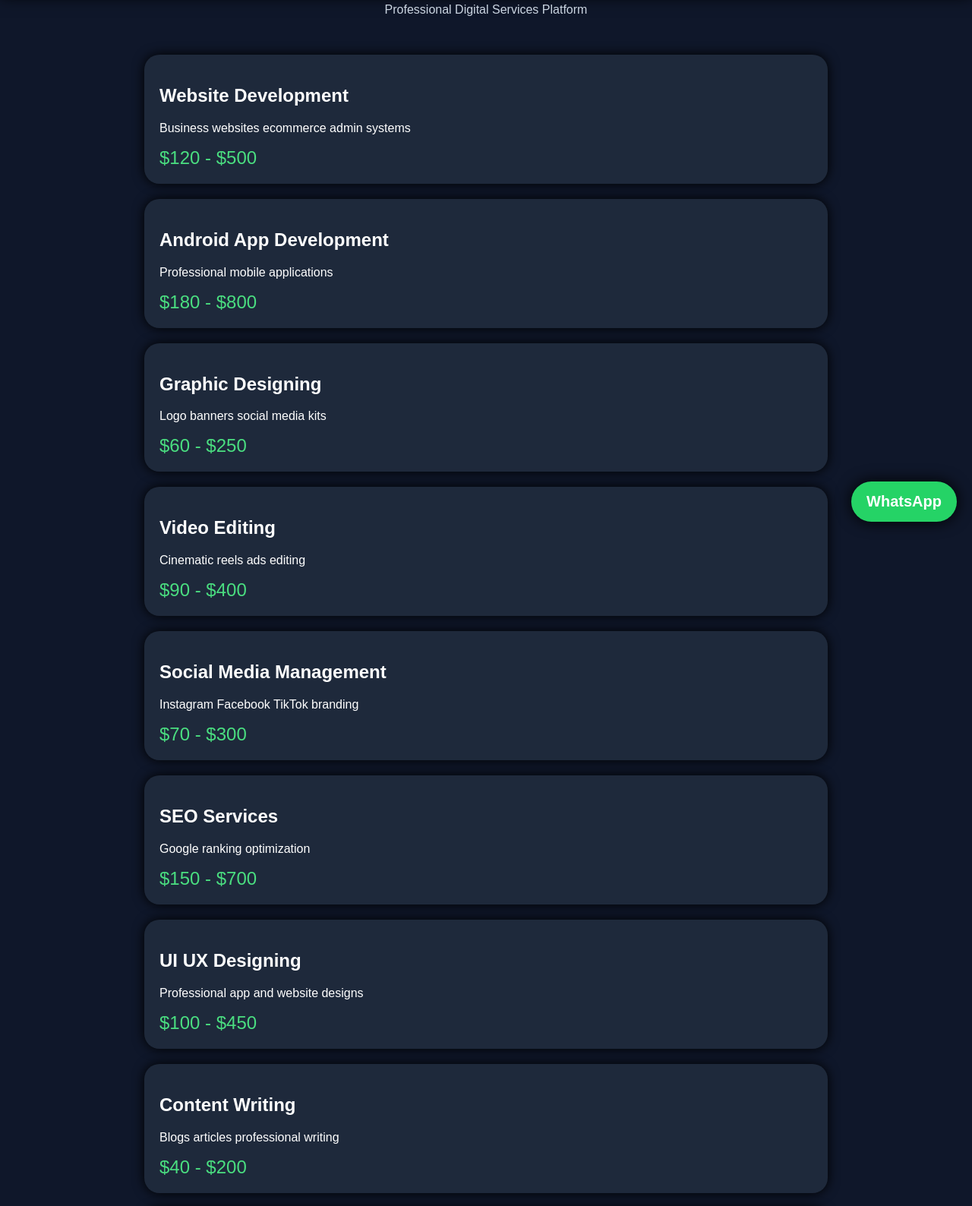
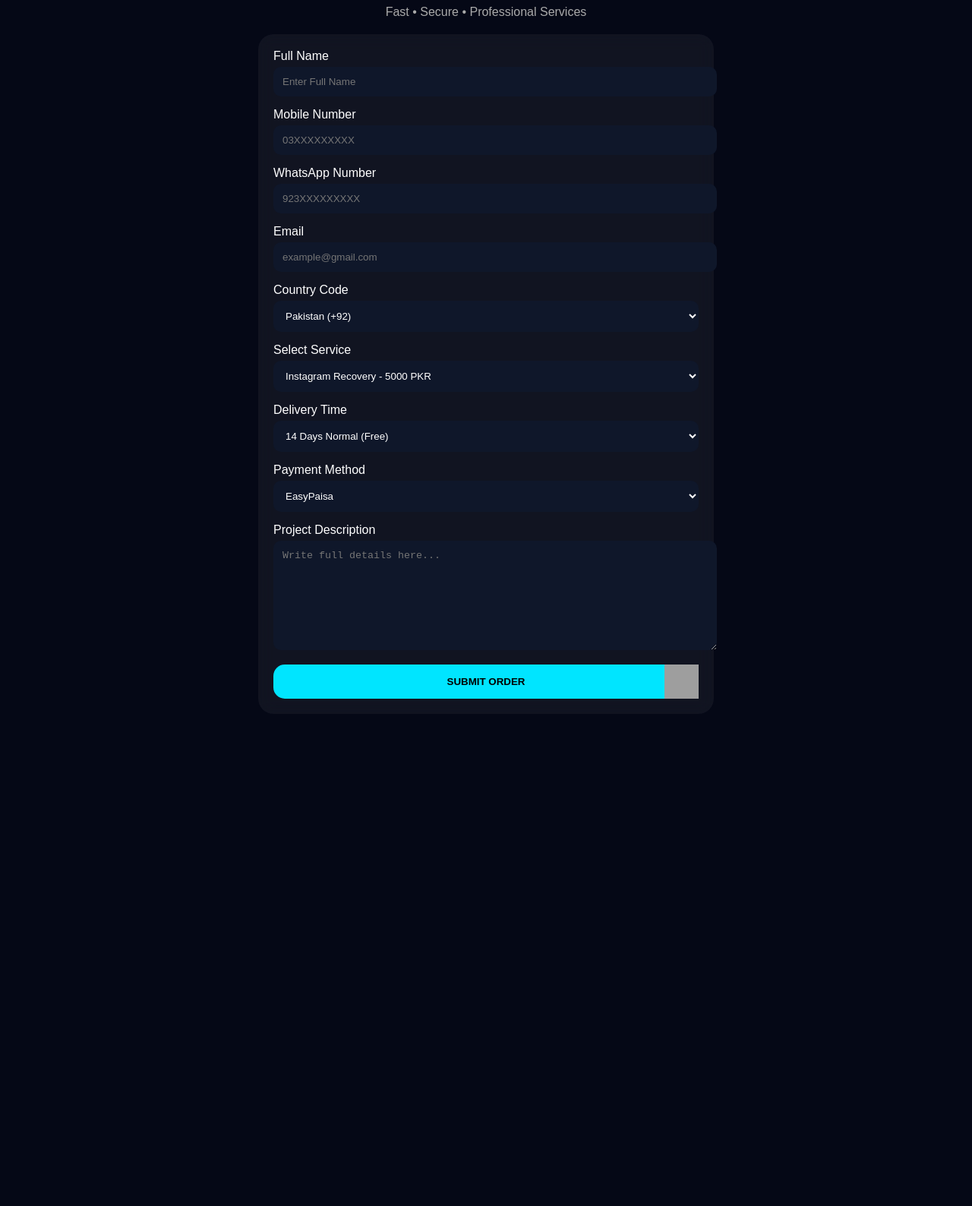
Before and after one commit to basimbhattigpt-ops/WorldService, a website: page public/index.html in a window 1280 px wide. Shown: the part 93-1681 px from the top of the page at 76% size. After the commit the page ends 1053 px from the top, so only its background shows below. Drawn offline with Linux system fonts and the light colour scheme; grey boxes are pictures that could not be loaded.

Commit message:
WorldService update

```diff
--- a/public/index.html
+++ b/public/index.html
@@ -1,221 +1,125 @@
 <!DOCTYPE html>
-<html>
+<html lang="en">
 <head>
-<title>WorldService Premium</title>
+<meta charset="UTF-8">
 <meta name="viewport" content="width=device-width, initial-scale=1.0">
-
-<style>
-
-body{
-background:#0f172a;
-font-family:Arial;
-margin:0;
-padding:0;
-color:white;
-}
-
-.header{
-background:linear-gradient(90deg,#06b6d4,#3b82f6);
-padding:25px;
-text-align:center;
-font-size:32px;
-font-weight:bold;
-box-shadow:0 0 20px black;
-}
-
-.sub{
-text-align:center;
-padding:10px;
-color:#cbd5e1;
-}
-
-.container{
-max-width:900px;
-margin:auto;
-padding:20px;
-}
-
-.card{
-background:#1e293b;
-padding:20px;
-margin-top:20px;
-border-radius:20px;
-box-shadow:0 0 15px black;
-transition:0.3s;
-}
-
-.card:hover{
-transform:scale(1.02);
-}
-
-.price{
-color:#4ade80;
-font-size:24px;
-margin-top:10px;
-}
-
-.fast{
-color:yellow;
-font-weight:bold;
-}
-
-input,select{
-width:100%;
-padding:14px;
-margin-top:12px;
-border:none;
-border-radius:12px;
-font-size:16px;
-}
-
-button{
-width:100%;
-padding:16px;
-margin-top:20px;
-background:linear-gradient(90deg,#06b6d4,#3b82f6);
-border:none;
-border-radius:15px;
-font-size:20px;
-color:white;
-font-weight:bold;
-}
-
-.whatsapp{
-position:fixed;
-bottom:20px;
-right:20px;
-background:#25D366;
-padding:15px 20px;
-border-radius:50px;
-font-size:20px;
-text-decoration:none;
-color:white;
-font-weight:bold;
-box-shadow:0 0 20px black;
-}
-
-.footer{
-text-align:center;
-padding:30px;
-color:#94a3b8;
-}
-
-</style>
+<title>WorldService Pro</title>
+<link rel="stylesheet" href="style.css">
 </head>
-
 <body>
-
-<div class="header">
-WorldService Premium
-</div>
-
-<div class="sub">
-Professional Digital Services Platform
-</div>
 
 <div class="container">
 
-<div class="card">
-<h2>Website Development</h2>
-<p>Business websites ecommerce admin systems</p>
-<div class="price">$120 - $500</div>
+<h1 class="logo">WORLD SERVICE PRO</h1>
+<p class="subtitle">Fast • Secure • Professional Services</p>
+
+<form class="service-form">
+
+<!-- FULL NAME -->
+<div class="input-box">
+<label>Full Name</label>
+<input type="text" placeholder="Enter Full Name" required>
 </div>
 
-<div class="card">
-<h2>Android App Development</h2>
-<p>Professional mobile applications</p>
-<div class="price">$180 - $800</div>
+<!-- MOBILE NUMBER -->
+<div class="input-box">
+<label>Mobile Number</label>
+<input type="text" placeholder="03XXXXXXXXX" required>
 </div>
 
-<div class="card">
-<h2>Graphic Designing</h2>
-<p>Logo banners social media kits</p>
-<div class="price">$60 - $250</div>
+<!-- WHATSAPP NUMBER -->
+<div class="input-box">
+<label>WhatsApp Number</label>
+<input type="text" placeholder="923XXXXXXXXX" required>
 </div>
 
-<div class="card">
-<h2>Video Editing</h2>
-<p>Cinematic reels ads editing</p>
-<div class="price">$90 - $400</div>
+<!-- EMAIL -->
+<div class="input-box">
+<label>Email</label>
+<input type="email" placeholder="example@gmail.com">
 </div>
 
-<div class="card">
-<h2>Social Media Management</h2>
-<p>Instagram Facebook TikTok branding</p>
-<div class="price">$70 - $300</div>
+<!-- COUNTRY CODE (10 COUNTRIES) -->
+<div class="input-box">
+<label>Country Code</label>
+<select>
+<option>Pakistan (+92)</option>
+<option>India (+91)</option>
+<option>USA (+1)</option>
+<option>UK (+44)</option>
+<option>UAE (+971)</option>
+<option>Saudi Arabia (+966)</option>
+<option>Canada (+1)</option>
+<option>Australia (+61)</option>
+<option>Germany (+49)</option>
+<option>Turkey (+90)</option>
+</select>
 </div>
 
-<div class="card">
-<h2>SEO Services</h2>
-<p>Google ranking optimization</p>
-<div class="price">$150 - $700</div>
+<!-- SERVICE LIST (20+) -->
+<div class="input-box">
+<label>Select Service</label>
+<select>
+<option>Instagram Recovery - 5000 PKR</option>
+<option>Facebook Support - 4000 PKR</option>
+<option>TikTok Growth - 3500 PKR</option>
+<option>YouTube Service - 6000 PKR</option>
+<option>Graphic Design - 3000 PKR</option>
+<option>Video Editing - 7000 PKR</option>
+<option>Website Design - 15000 PKR</option>
+<option>Logo Design - 2500 PKR</option>
+<option>Cyber Security - 20000 PKR</option>
+<option>Bug Fixing - 25000 PKR</option>
+<option>SEO Service - 12000 PKR</option>
+<option>AI Service - 18000 PKR</option>
+<option>App Development - 35000 PKR</option>
+<option>Cloud Hosting - 8000 PKR</option>
+<option>Gaming Support - 4500 PKR</option>
+<option>WhatsApp Support - 3000 PKR</option>
+<option>Business Setup - 10000 PKR</option>
+<option>Thumbnail Design - 2000 PKR</option>
+<option>Premium Editing - 5500 PKR</option>
+<option>Technical Support - 4000 PKR</option>
+</select>
 </div>
 
-<div class="card">
-<h2>UI UX Designing</h2>
-<p>Professional app and website designs</p>
-<div class="price">$100 - $450</div>
+<!-- DELIVERY TIME -->
+<div class="input-box">
+<label>Delivery Time</label>
+<select>
+<option>14 Days Normal (Free)</option>
+<option>7 Days Fast (+2000 PKR)</option>
+<option>3 Days Urgent (+5000 PKR)</option>
+</select>
 </div>
 
-<div class="card">
-<h2>Content Writing</h2>
-<p>Blogs articles professional writing</p>
-<div class="price">$40 - $200</div>
+<!-- PAYMENT METHOD -->
+<div class="input-box">
+<label>Payment Method</label>
+<select>
+<option>EasyPaisa</option>
+<option>JazzCash</option>
+<option>Bank Transfer</option>
+<option>Western Union</option>
+</select>
 </div>
 
-<div class="card">
-<h2>Fast Delivery Option</h2>
-<p class="fast">7 Days Fast Delivery Available</p>
-<div class="price">Extra +$70</div>
+<!-- DESCRIPTION -->
+<div class="input-box">
+<label>Project Description</label>
+<textarea placeholder="Write full details here..."></textarea>
 </div>
 
-<div class="card">
+<!-- WHATSAPP ICON BUTTON -->
+<a href="https://wa.me/923249270533" class="whatsapp-btn">
+<img src="https://cdn-icons-png.flaticon.com/512/733/733585.png">
+</a>
 
-<h2>Place Your Order</h2>
-
-<form action="/order" method="POST">
-
-<input type="text" name="name" placeholder="Your Name" required>
-
-<input type="text" name="whatsapp" placeholder="WhatsApp Number" required>
-
-<select name="service">
-
-<option>Website Development</option>
-<option>Android App Development</option>
-<option>Graphic Designing</option>
-<option>Video Editing</option>
-<option>Social Media Management</option>
-<option>SEO Services</option>
-<option>UI UX Designing</option>
-<option>Content Writing</option>
-
-</select>
-
-<select name="delivery">
-
-<option>Normal Delivery</option>
-<option>Fast 7 Days Delivery (+$70)</option>
-
-</select>
-
-<button type="submit">
-Place Order
-</button>
+<button type="submit" class="submit-btn">SUBMIT ORDER</button>
 
 </form>
 
 </div>
 
-</div>
-
-<a class="whatsapp" href="https://wa.me/923000000000">
-WhatsApp
-</a>
-
-<div class="footer">
-© WorldService Premium 2026
-</div>
-
 </body>
 </html>
--- /dev/null
+++ b/public/style.css
@@ -0,0 +1,71 @@
+body{
+margin:0;
+font-family:sans-serif;
+background:#050816;
+color:white;
+}
+
+.container{
+max-width:600px;
+margin:auto;
+padding:20px;
+}
+
+.logo{
+text-align:center;
+color:#00e5ff;
+text-shadow:0 0 20px #00e5ff;
+}
+
+.subtitle{
+text-align:center;
+margin-bottom:20px;
+color:#aaa;
+}
+
+.service-form{
+background:rgba(255,255,255,0.05);
+padding:20px;
+border-radius:20px;
+backdrop-filter:blur(10px);
+}
+
+.input-box{
+margin-bottom:15px;
+}
+
+label{
+display:block;
+margin-bottom:5px;
+}
+
+input,select,textarea{
+width:100%;
+padding:12px;
+border-radius:10px;
+border:none;
+background:#0f172a;
+color:white;
+}
+
+textarea{
+height:120px;
+}
+
+.submit-btn{
+width:100%;
+padding:15px;
+background:#00e5ff;
+border:none;
+border-radius:15px;
+font-weight:bold;
+cursor:pointer;
+}
+
+.whatsapp-btn img{
+width:45px;
+height:45px;
+position:fixed;
+bottom:20px;
+right:20px;
+}
```
Also changed, not shown: server.js (+80 -87 lines), 2 other files.
